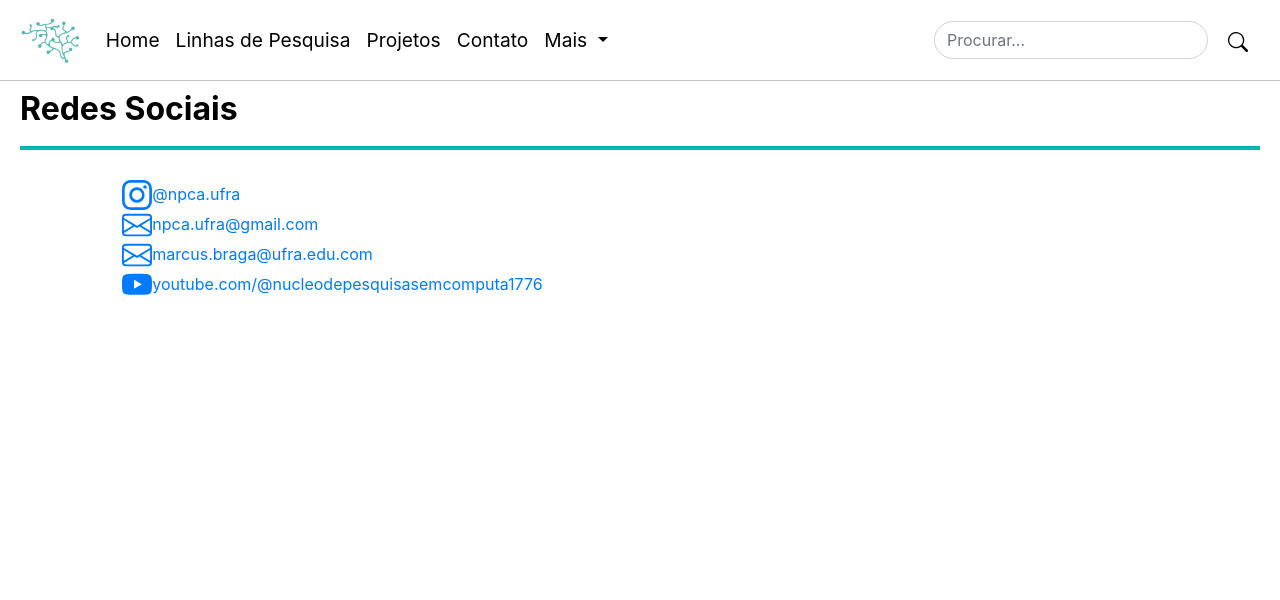
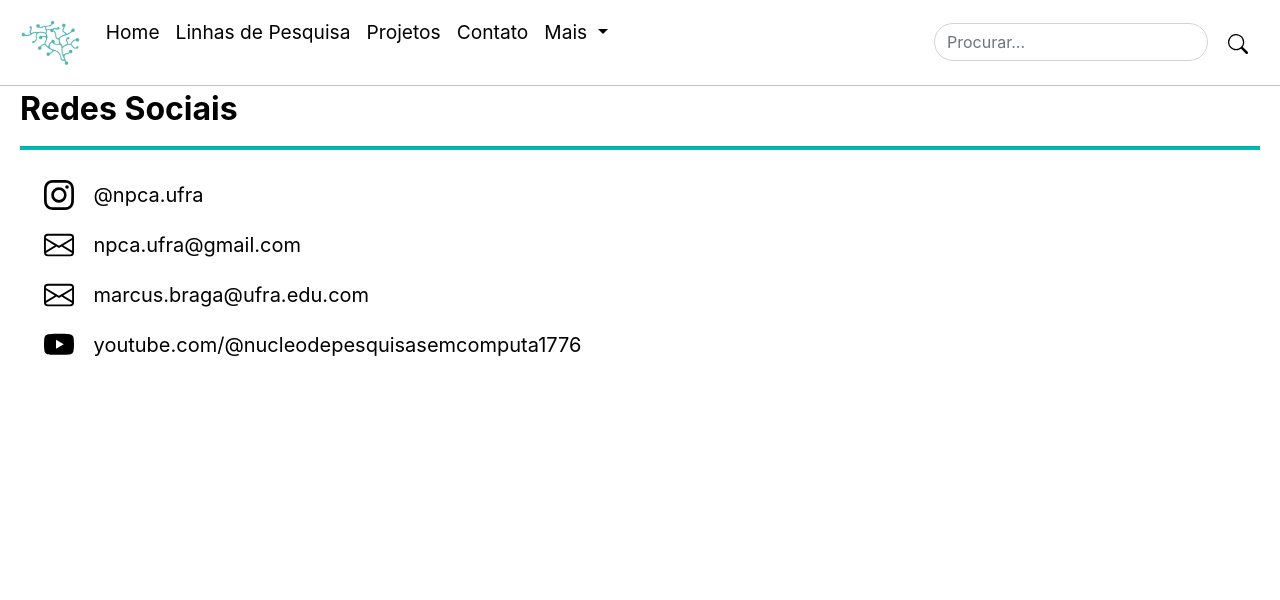
Before and after one commit to saraivanap/npca, a Django app: page /contato/ in a window 1280 px wide. Shown: the top 600 px of the page. Run offline with Django 5.2, Linux system fonts and the light colour scheme; some libraries are stand-ins or nearby versions.

Commit message:
fix header

```diff
--- a/core/static/css/contato.css
+++ b/core/static/css/contato.css
@@ -1,13 +1,29 @@
 /* lista ul */
 ul {
     list-style: none; /* remove os marcadores da lista */
-    text-decoration: none !important; /* remove sublinhado */
+    padding: 0; /* remove o preenchimento */
 }
 
+/* lista (li) */
+li {
+    margin-bottom: 20px; /* espaçamento inferior para cada item de lista */
+}
 
-
+/* links dentro dos itens de lista */
+li a {
+    color: #000; /* cor padrão dos links */
+    text-decoration: none !important; /* remove sublinhado */
+    display: flex; /* exibe os links como elementos flexíveis */
+    align-items: center; /* alinha os ícones e o texto centralizados verticalmente */
+    transition: color 0.3s; /* rransição suave para a cor dos links */
+    font-size: 20px;
+}
 
 /* Estilo de hover para os links dentro dos itens de lista */
 li a:hover {
     color: #c3c3c3; /* Cor dos links ao passar o mouse */
 }
+
+li a svg {
+    margin-right: 20px;
+}
```
